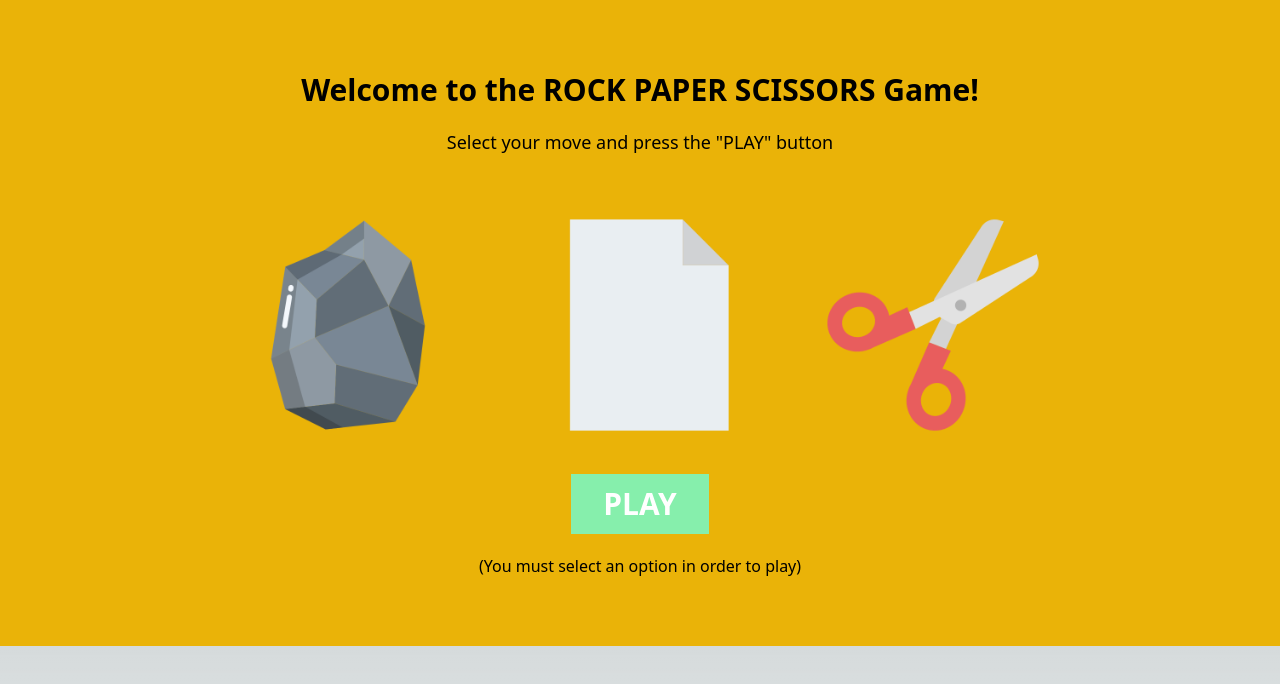
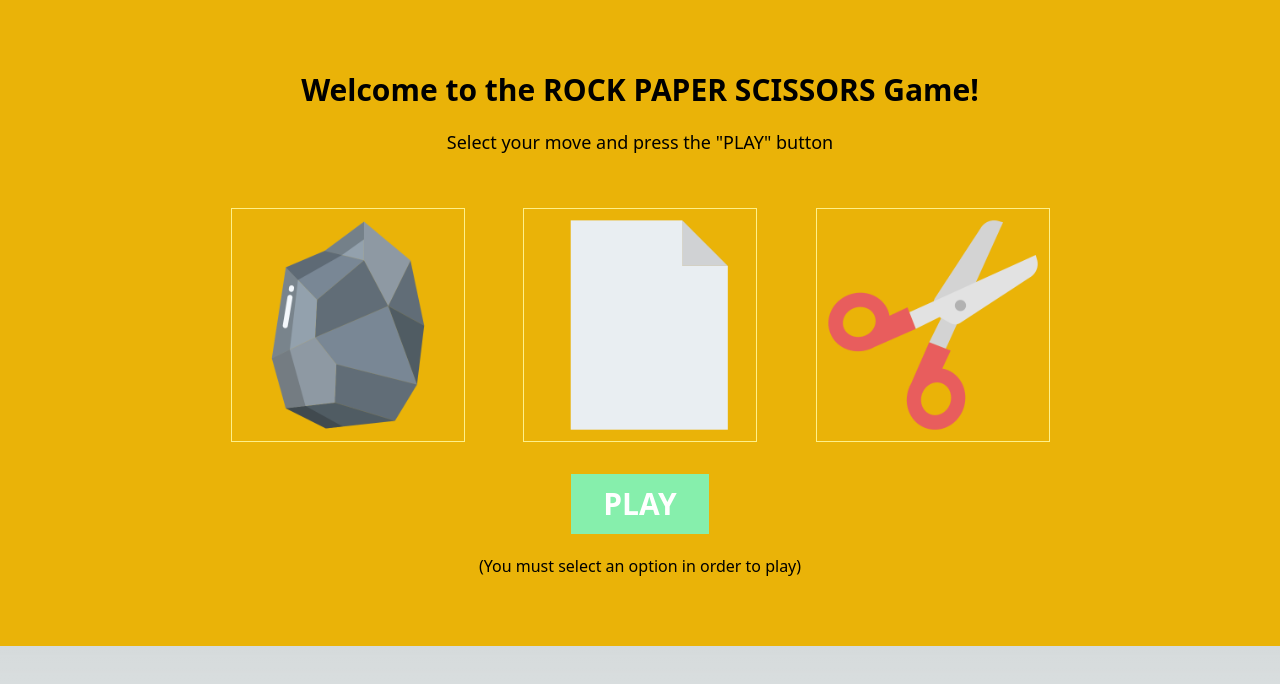
Before and after one commit to nesricha/rock-paper-scissors, a Next.js app: page / in a window 1280 px wide. Shown: the top 684 px of the page. Built offline with nearby package versions, Linux system fonts and the light colour scheme.

Commit message:
borders imgs

```diff
--- a/package.json
+++ b/package.json
@@ -6,7 +6,9 @@
     "dev": "next dev",
     "build": "next build",
     "start": "next start",
-    "lint": "next lint"
+    "lint": "next lint",
+    "add": "git add .",
+    "push": "git push -u origin main"
   },
   "dependencies": {
     "next": "14.0.1",
--- a/src/components/OptionsComp.tsx
+++ b/src/components/OptionsComp.tsx
@@ -21,7 +21,7 @@ export default function OptionsComp() {
                     e.preventDefault()
                     handleClick(e.currentTarget.id)
                 }}
-                className={`w-3/12 p-2 min-w-[100px] overflow-hidden ${!play && `hover:bg-yellow-400 hover:shadow-lg`} focus:bg-yellow-400 focus:scale-105 focus:shadow-2xl`}>
+                className={`w-3/12 p-2 min-w-[100px] border border-yellow-200 overflow-hidden ${!play && `hover:bg-yellow-400 hover:shadow-lg`} focus:bg-yellow-400 focus:scale-105 focus:shadow-2xl`}>
                 <img src={`/${opt}.png`} alt={`${opt}`} />
             </a>)}
 
--- a/src/components/ResultComp.tsx
+++ b/src/components/ResultComp.tsx
@@ -30,13 +30,13 @@ export default function ResultComp(prop: Props) {
         <div className="flex justify-evenly md:w-9/12 mx-auto my-5 p-3">
             <div className={`flex flex-col items-center`}>
                 <p className="font-semibold text-xl py-5"> YOU </p>
-                <div className="w-5/12 p-2 min-w-[100px] overflow-hidden ">
+                <div className="w-5/12 p-2 min-w-[100px] border border-yellow-200 overflow-hidden ">
                     <img src={`/${prop.yourChoice}.png`} alt={prop.yourChoice} />
                 </div>
             </div>
             <div className={`flex flex-col items-center`}>
                 <p className="font-semibold text-xl py-5"> COMPUTER </p>
-                <div className="w-5/12 p-2 min-w-[100px] overflow-hidden ">
+                <div className="w-5/12 p-2 min-w-[100px] border border-yellow-200  overflow-hidden ">
                     <img src={`/${compChoice}.png`} alt={compChoice} />
                 </div></div>
         </div>
```
